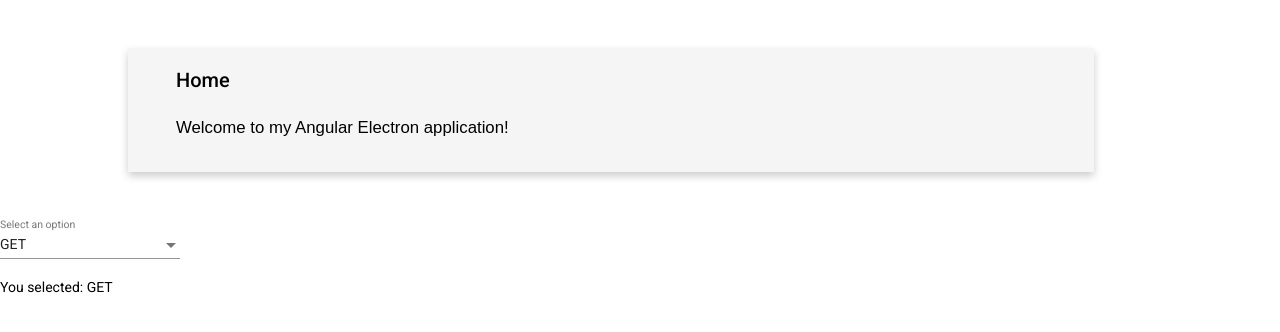
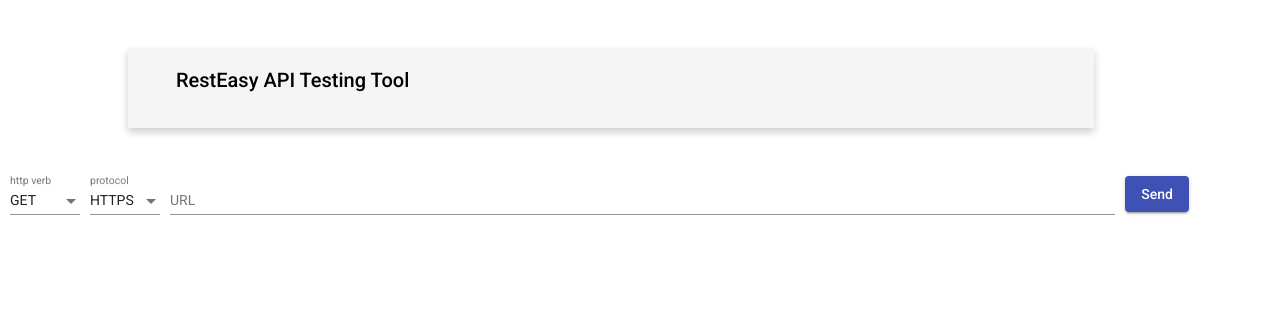
Before and after one commit to BlueFin605/FullyRested, an Angular app in the folder App/RestEasy/: page / in a window 1280 px wide. Shown: the top 332 px of the page. Built offline with nearby package versions, Linux system fonts and the light colour scheme.

Commit message:
start of basic screen

```diff
--- a/App/RestEasy/src/app/app.component.html
+++ b/App/RestEasy/src/app/app.component.html
@@ -1,9 +1,6 @@
 <div class="content">
   <div class="card">
-    <h2> Home </h2>
-    <p>
-      Welcome to my Angular Electron application!
-    </p>
+    <h2> RestEasy API Testing Tool </h2>
   </div>
 </div>
 
--- a/App/RestEasy/src/app/components/rest-action/rest-action.component.css
+++ b/App/RestEasy/src/app/components/rest-action/rest-action.component.css
@@ -0,0 +1,20 @@
+.verb-header {
+    margin: 10px;
+}
+
+.verb-selector {
+    width: 70px;
+}
+
+.verb-basics {
+    float: left;
+    margin-right: 10px;
+}
+
+.url {
+    width: 75%;
+}
+
+.url-field {
+    width: 100%;
+}
--- a/App/RestEasy/src/app/components/rest-action/rest-action.component.html
+++ b/App/RestEasy/src/app/components/rest-action/rest-action.component.html
@@ -1,11 +1,34 @@
-<mat-form-field>
-    <mat-label>Select an option</mat-label>
-    <mat-select [(value)]="selected">
+<div class="verb-header">
+    <div class="verb-basics">
+        <mat-form-field class="verb-selector">
+            <mat-label>http verb</mat-label>
+            <mat-select [(value)]="verb">
                 <mat-option value="GET">GET</mat-option>
                 <mat-option value="POST">POST</mat-option>
                 <mat-option value="PATCH">PATCH</mat-option>
                 <mat-option value="DELETE">DELETE</mat-option>
             </mat-select>
         </mat-form-field>
+    </div>
 
-  <p>You selected: {{selected}}</p>
+    <div class="verb-basics">
+        <mat-form-field class="verb-selector">
+            <mat-label>protocol</mat-label>
+            <mat-select [(value)]="protocol">
+                <mat-option value="HTTP">HTTP</mat-option>
+                <mat-option value="HTTPS">HTTPS</mat-option>
+            </mat-select>
+        </mat-form-field>
+    </div>
+
+    <div class="verb-basics url">
+        <mat-form-field class="url-field">
+            <mat-label>URL</mat-label>
+            <input matInput>
+        </mat-form-field>
+    </div>
+
+    <div class="verb-basics">
+        <button mat-raised-button color="primary">Send</button>
+    </div>
+</div>
--- a/App/RestEasy/src/app/components/rest-action/rest-action.component.ts
+++ b/App/RestEasy/src/app/components/rest-action/rest-action.component.ts
@@ -6,7 +6,8 @@
   styleUrls: ['./rest-action.component.css']
 })
 export class RestActionComponent implements OnInit {
-  selected = 'GET';
+  verb = 'GET';
+  protocol="HTTPS";
 
   constructor() { }
 
```
Also changed, not shown: App/RestEasy/src/app/app.module.ts (+6 -2 lines). Lines whose indentation alone changed are shown as unchanged.
